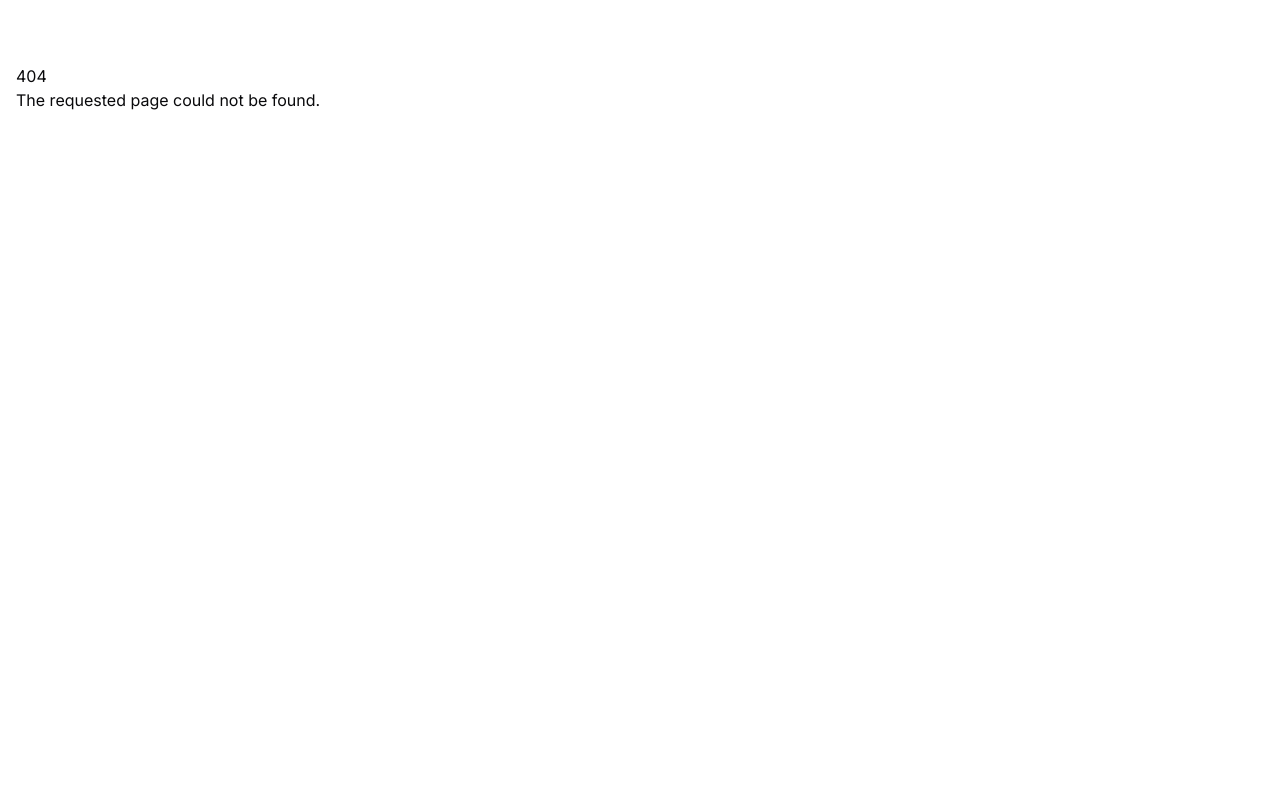
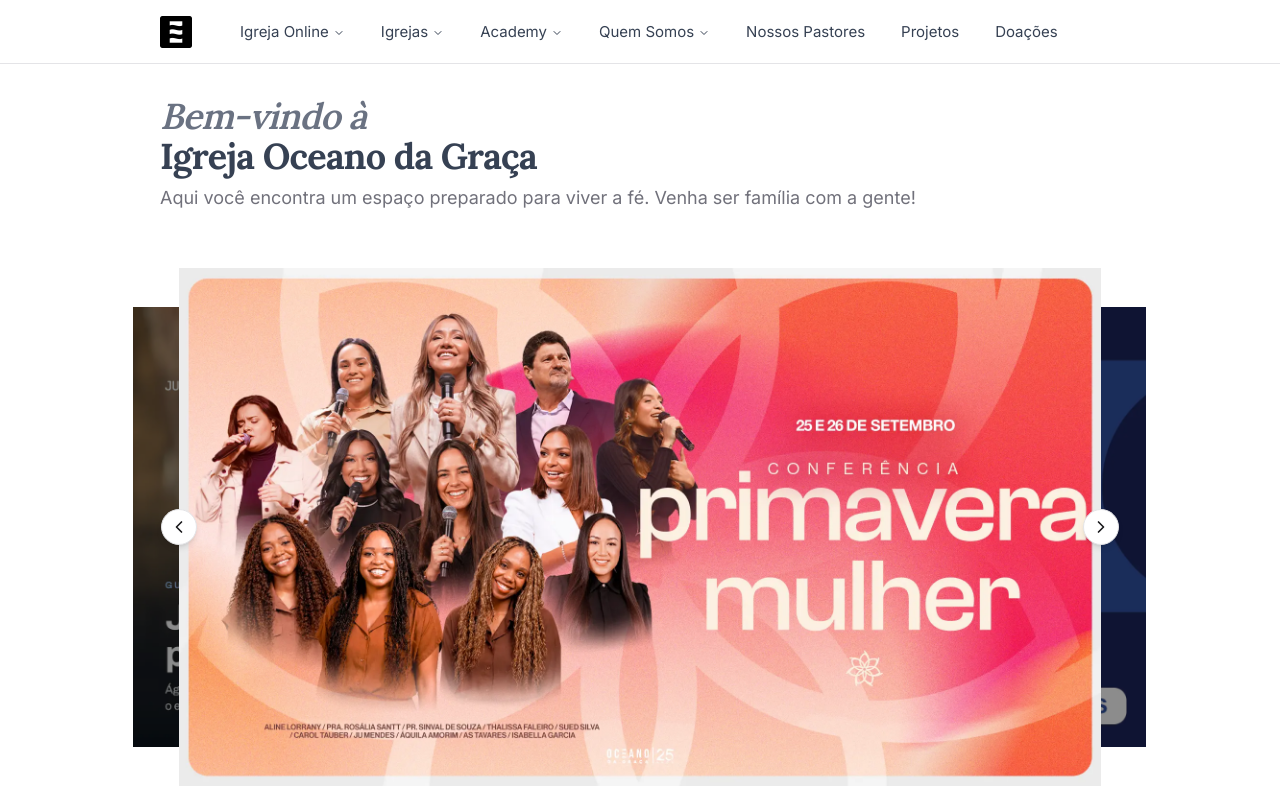
Before and after one commit to oceanodg/ocn-institucional-v4, a Next.js app: page /temp in a window 1280 px wide. Before the commit this address had no page. Shown: the top 800 px of the page. Built offline with nearby package versions, Linux system fonts and the light colour scheme.

Commit message:
feat: create WelcomePage component with featured banners, church information, and quick access links

```diff
--- /dev/null
+++ b/app/(site)/temp/page.tsx
@@ -0,0 +1,185 @@
+import { Container } from "~/components/container";
+import { HeroContainer } from "~/components/hero";
+import { H1, H2, P, Separator } from "~/components/ui";
+import type { Info } from "~/server/types/info";
+import { CTABox } from "~/components/cta-box";
+import { CardWithLink } from "~/components/card-with-link";
+import {
+  FeaturedBannerCarousel,
+  type FeaturedBannerItem,
+} from "~/components/featured-banner-carousel";
+
+const banners: FeaturedBannerItem[] = [
+  {
+    src: "/images/banners/banner-juntos-pelo-reino.webp",
+    alt: "Juntos pelo Reino",
+    href: "http://juntospeloreino.oceanodagraca.com/",
+    title: "Juntos pelo Reino",
+    description: "Contribua com este sonho.",
+  },
+  {
+    src: "/images/banners/banner-primavera-mulher.webp",
+    alt: "Primavera Mulher 2026",
+    href: "https://primaveramulher.oceanodagraca.com/",
+    title: "Primavera Mulher 2026",
+    description: "Um encontro para mulheres florescerem na Graça.",
+  },
+  {
+    src: "/images/banners/banner-academy.webp",
+    alt: "Oceano Academy",
+    href: "/oceano-academy",
+    title: "Oceano Academy",
+  },
+  {
+    src: "/images/banners/banner-ito.webp",
+    alt: "Instituto de Teologia Oceano da Graça",
+    href: "https://ito.oceanodagraca.com/",
+    title: "Instituto de Teologia Oceano da Graça",
+  },
+];
+
+const features: Info[] = [
+  {
+    title: "Nossos templos",
+    description: "Encontre um templo da Igreja Oceano da Graça perto de você.",
+    link: "/igrejas",
+    linkText: "Saiba mais",
+  },
+  {
+    title: "Oceano Academy",
+    description:
+      "Cresça na Graça e no conhecimento do Nosso Senhor Jesus Cristo.",
+    link: "/oceano-academy",
+    linkText: "Saiba mais",
+  },
+  {
+    title: "Quem Somos",
+    description: "Conheça os valores e a história da Igreja Oceano da Graça.",
+    link: "/sobre",
+    linkText: "Saiba mais",
+  },
+  {
+    title: "Doações",
+    description: "Contribua com a obra de Deus, com a Igreja Oceano da Graça.",
+    link: "/doacoes",
+    linkText: "Saiba mais",
+  },
+];
+
+export default function WelcomePage() {
+  return (
+    <section className="relative backdrop-blur-sm">
+      <HeroContainer className="pb-2 sm:pb-0">
+        <div className="flex flex-col gap-2">
+          <H1 className="text-left flex flex-col gap-0 sm:gap-0">
+            <span className="font-semibold text-gray-500 italic">
+              Bem-vindo à
+            </span>
+            <span className="font-bold text-gray-700">
+              Igreja Oceano da Graça
+            </span>
+          </H1>
+          <P className="mt-0">
+            Aqui você encontra um espaço preparado para viver a fé. Venha ser
+            família com a gente!
+          </P>
+        </div>
+      </HeroContainer>
+
+      <div className="mt-8 sm:mt-12">
+        <FeaturedBannerCarousel banners={banners} autoplayDelayMs={4000} />
+      </div>
+
+      <Separator className="my-14" />
+
+      <Container className="mt-2 sm:mt-6">
+        <div className="aspect-video w-full">
+          <iframe
+            className="h-full w-full rounded-lg"
+            src="https://www.youtube.com/embed/Qkhn6aHkFt4"
+            title="YouTube video player"
+            frameBorder={0}
+            allow="accelerometer; autoplay; clipboard-write; encrypted-media; gyroscope; picture-in-picture"
+            allowFullScreen
+          />
+        </div>
+      </Container>
+
+      {/* <Container className="mb-10 sm:mb-16">
+        <div className="flex flex-col gap-4">
+          <CTABox
+            title="25 Anos - Oceano da Graça"
+            description="Vamos celebrar juntos 25 anos de uma história marcada pela graça, pela presença de Deus e por vidas transformadas."
+            buttonLink="https://25anos.oceanodagraca.com/"
+            buttonText="Saiba mais"
+            openInNewTab={true}
+          />
+        </div>
+      </Container> */}
+
+      {/* <Separator className="my-14" /> */}
+
+      <Container className="mt-2 sm:mt-4">
+        <div>
+          <H2>A Igreja Oceano da Graça</H2>
+          <P className="text-left">
+            Nossa razão de existir é: amar a Deus, nos amarmos e amar pessoas,
+            assim como Jesus fez com amor e graça. Nesse sentido, as bases da
+            nossa cultura se fundamentam no relacionamento com Deus e com as
+            pessoas.
+          </P>
+        </div>
+      </Container>
+
+      <Container className="mb-10 sm:mb-16">
+        <div className="flex flex-col gap-4">
+          <CTABox
+            title="Igreja Online"
+            description="Acesse a Igreja Oceano da Graça de qualquer lugar."
+            buttonLink="/igreja-online"
+            buttonText="Saiba mais"
+          />
+          <CTABox
+            title="Projetos Juntos pelo Reino"
+            description="Contribua com este sonho."
+            buttonLink="/projeto-expansao"
+            buttonText="Saiba mais"
+            openInNewTab={false}
+          />
+        </div>
+      </Container>
+
+      <Separator className="my-14" />
+
+      <Container className="mt-0 sm:mt-0 mb-10 sm:mb-16">
+        <H2>Acesso rápido</H2>
+
+        <div className="grid grid-cols-1 gap-6 md:grid-cols-2 lg:grid-cols-3 md:gap-8">
+          {features.map((feature) => (
+            <CardWithLink
+              key={feature.title}
+              {...feature}
+              openInNewTab={false}
+            />
+          ))}
+        </div>
+      </Container>
+
+      <Separator className="my-14" />
+
+      <Container className="mb-10 sm:mb-16">
+        <div className="bg-white border px-6 py-6 rounded-lg">
+          <H2 className="">Seja parte da família Oceano</H2>
+          <P className="text-left">
+            Queremos que você se sinta em casa. Faça-nos uma visita!
+          </P>
+          <P className="text-left mt-2 sm:mt-1">
+            <span className="font-medium italic">
+              Vem ser família com a gente!
+            </span>
+          </P>
+        </div>
+      </Container>
+    </section>
+  );
+}
```
